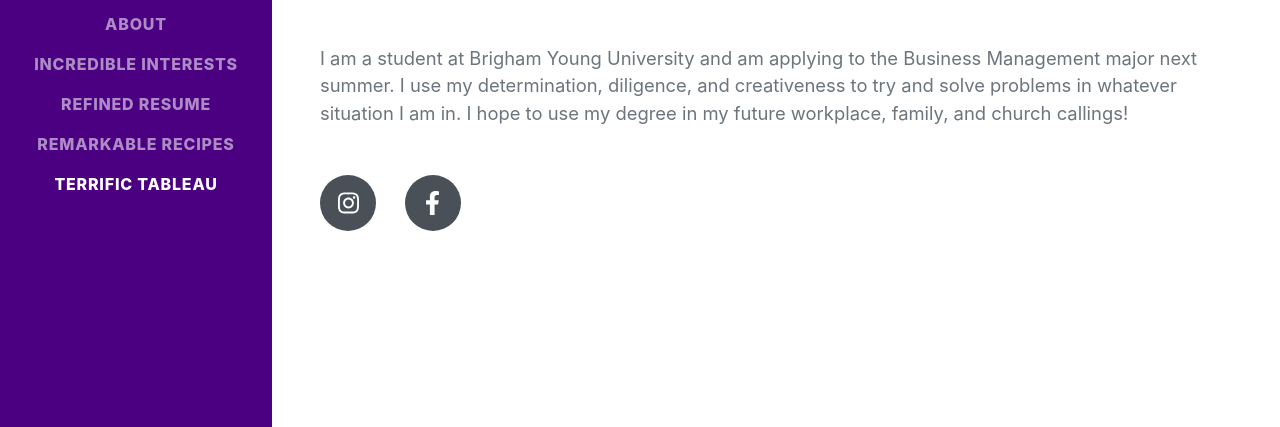
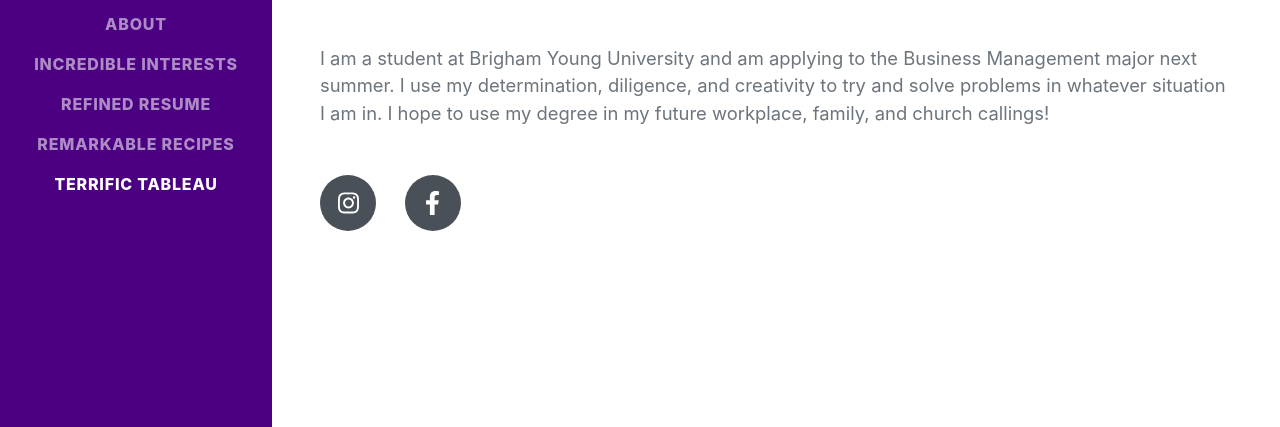
Before and after one commit to tristapost/IS201, a plain HTML site: page index.html in a window 1280 px wide. Shown: the part 370-797 px from the top of the page. Drawn offline with nearby package versions, Linux system fonts and the light colour scheme; a web font is replaced by a local one.

Commit message:
Update index.html

```diff
--- a/index.html
+++ b/index.html
@@ -47,7 +47,7 @@
                         123 Dessert Drive · Candy Land, CA · (479) 361-8599 ·
                         <a href="mailto:tristapost07@gmail.com">tristapost07@gmail.com</a>
                     </div>
-                    <p class="lead mb-5">I am a student at Brigham Young University and am applying to the Business Management major next summer. I use my determination, diligence, and creativeness to try and solve problems in whatever situation I am in. I hope to use my degree in my future workplace, family, and church callings!</p>
+                    <p class="lead mb-5">I am a student at Brigham Young University and am applying to the Business Management major next summer. I use my determination, diligence, and creativity to try and solve problems in whatever situation I am in. I hope to use my degree in my future workplace, family, and church callings!</p>
                     <div class="social-icons">
                         <a class="social-icon" href="https://www.instagram.com/tristapost_/"><i class="fab fa-instagram"></i></a>
                         <a class="social-icon" href="https://www.facebook.com/trista.post.2025/"><i class="fab fa-facebook-f"></i></a>
```
